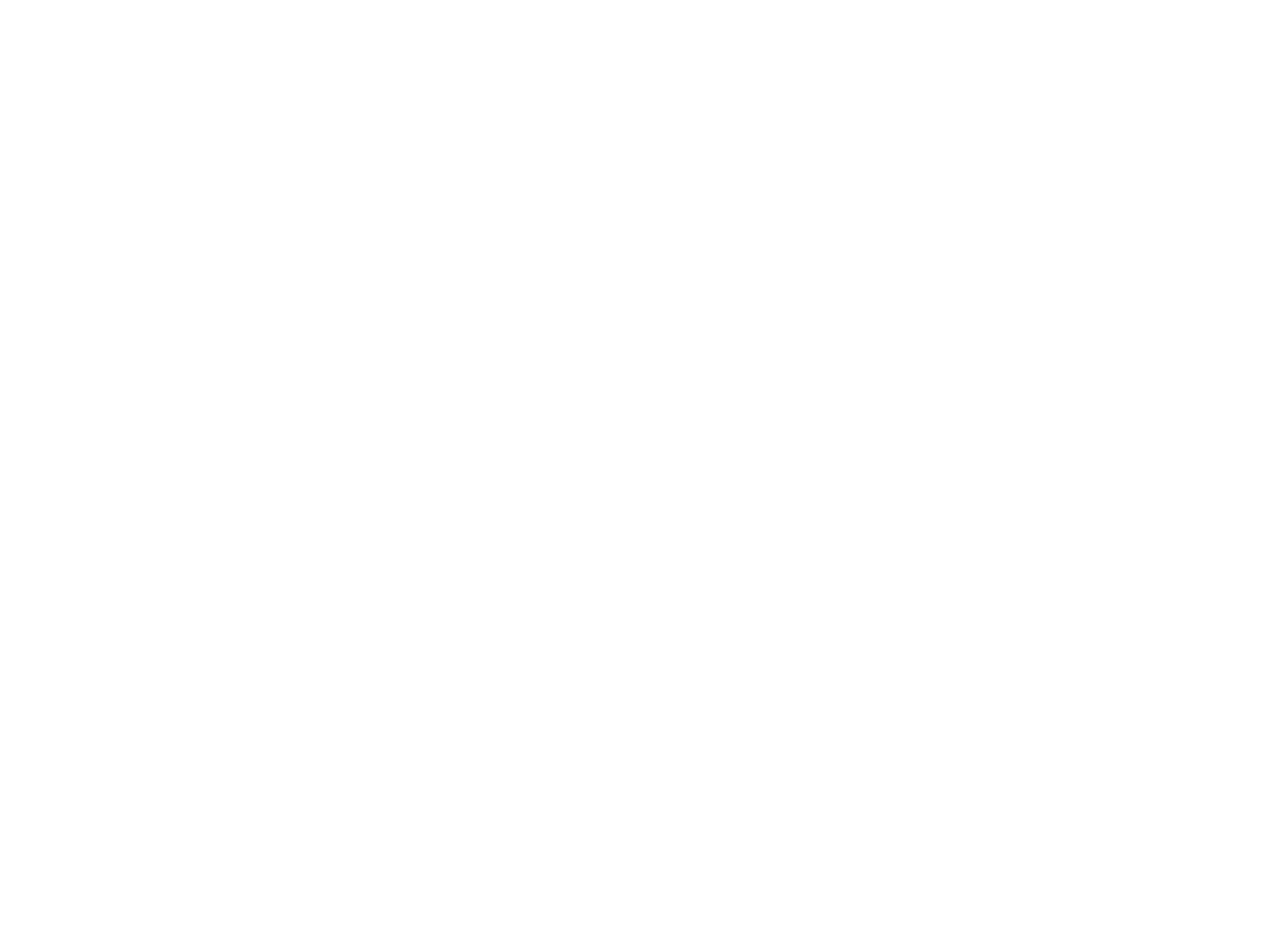
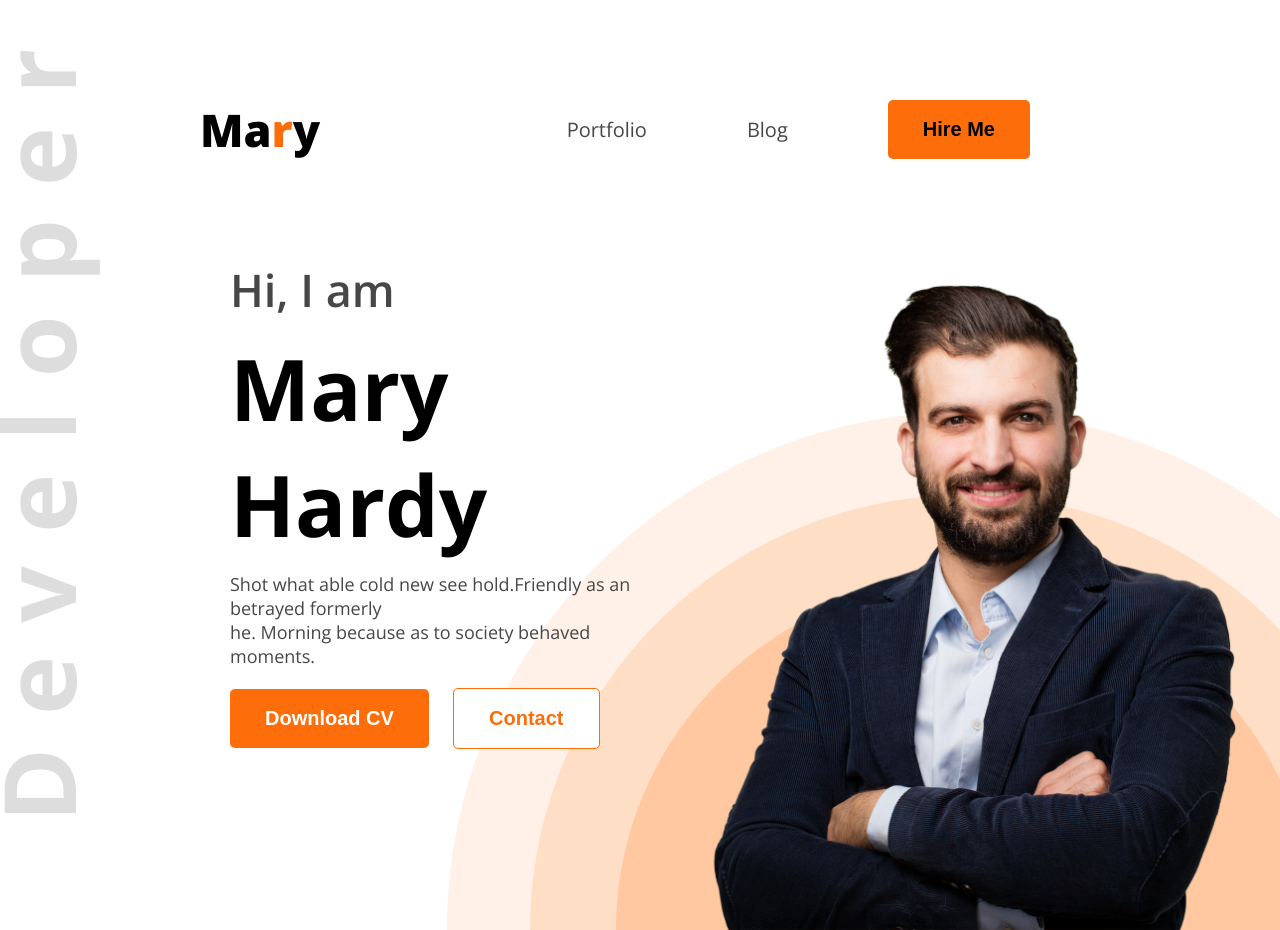
Before and after one commit to Hasnatkallol/portfolio, a plain HTML site: page index.html in a window 1280 px wide. Before the commit the page ends 800 px from the top, so only its background shows below. Drawn offline with nearby package versions, Linux system fonts and the light colour scheme.

Commit message:
header part

```diff
--- a/index.html
+++ b/index.html
@@ -4,11 +4,33 @@
     <meta charset="UTF-8">
     <meta name="viewport" content="width=device-width, initial-scale=1.0">
     <title>My Portfolio</title>
+    <link rel="preconnect" href="https://fonts.googleapis.com">
+<link rel="preconnect" href="https://fonts.gstatic.com" crossorigin>
+<link href="https://fonts.googleapis.com/css2?family=Open+Sans:ital,wght@0,300..800;1,300..800&display=swap" rel="stylesheet">
+    <link rel="stylesheet" href="style/style.css">
 </head>
-<body>
+<body class="open-sans-normal">
 
-    <header>
+    <header class="header">
+        <nav>
+            <h3 class="text">Ma<span class="text-primary">r</span>y</h3>
+            <ul>
+                <li><a class="dark-2" href="">Portfolio</a></li>
+                <li><a class="dark-2" href="">Blog</a></li>
+                <li><a href=""><button class="btn-primary">Hire Me</button></a></li>
+            </ul>
+        </nav>
 
+        <div class="banner">
+            <div class="banner-content">
+                <h4 class="grettings">Hi, I am</h4>
+                <h1 class="title">Mary Hardy</h1>
+                <p class="dark-2 description">Shot what able cold new see hold.Friendly as an betrayed formerly <br> he. Morning because as to society behaved moments.</p>
+                <button class="btn-primary download">Download CV</button>
+                <button class="btn-primary contact">Contact</button>
+            </div>
+                <img class="banner-image" src="./images/hardy.png" alt="">
+        </div>
     </header>
     <main>
 
--- /dev/null
+++ b/style/style.css
@@ -0,0 +1,103 @@
+* {
+    margin: 0;
+    padding: 0;
+    box-sizing:border-box;
+  }
+
+  ul li {
+    list-style-type: none;
+  }
+
+  a {
+    text-decoration: none;
+  }
+
+h1,h2,h3,h4,h5,h6, p,a {
+    margin: 0;
+    padding: 0;
+  }
+.open-sans-normal {
+  font-family: "Open Sans", serif;
+  font-optical-sizing: auto;
+  font-style: normal;
+  font-variation-settings:
+    "wdth" 100;
+}
+.dark-2{
+    color: #474747;
+}
+.btn-primary{
+    background-color: #FD6E0A;
+    padding: 18px 35px;
+    font-size: 20px;
+    font-weight: bold;
+    border-radius: 5px;
+    border: none;
+}
+
+          /* start navigation  */
+.header{
+background-image: url("../images/developer.png"),url("../images/header_bg.png");
+background-repeat: no-repeat;
+background-position: top left, bottom right;
+          }
+.text{
+    font-size: 45px;
+    font-weight: 800;
+}
+.text-primary{
+    color: #FD6E0A;
+}
+nav{
+    display: flex;
+    justify-content: space-between;
+    align-items: center;
+    margin: 50px 200px;
+}
+nav ul{
+    display: flex;
+    align-items: center;
+}
+nav ul li{
+    margin: 50px;
+}
+nav ul li a {
+    font-size: 20px;
+}
+
+/* Banner style */
+.banner{
+    display: flex;
+    justify-content: space-between;
+    margin: 0 35px 0 230px;
+}
+.banner-content {
+    max-width: 584px;
+}
+.banner-content .grettings{
+ color: #474747;
+ font-size: 45px;
+ font-weight: 600;
+}
+.banner-content .title{
+font-size: 85px;
+font-weight: bold;
+margin: 10px 0;
+}
+.banner-content .description{
+font-size: 18px;
+margin-bottom: 20px;
+}
+.banner-image{
+    width: 580px;
+}
+.download{
+    color: white;
+}
+
+.contact{
+    margin-left: 20px;
+    color: #FD6E0A;
+    background-color: white;
+    border: 1px solid #FD6E0A;
+}
```
